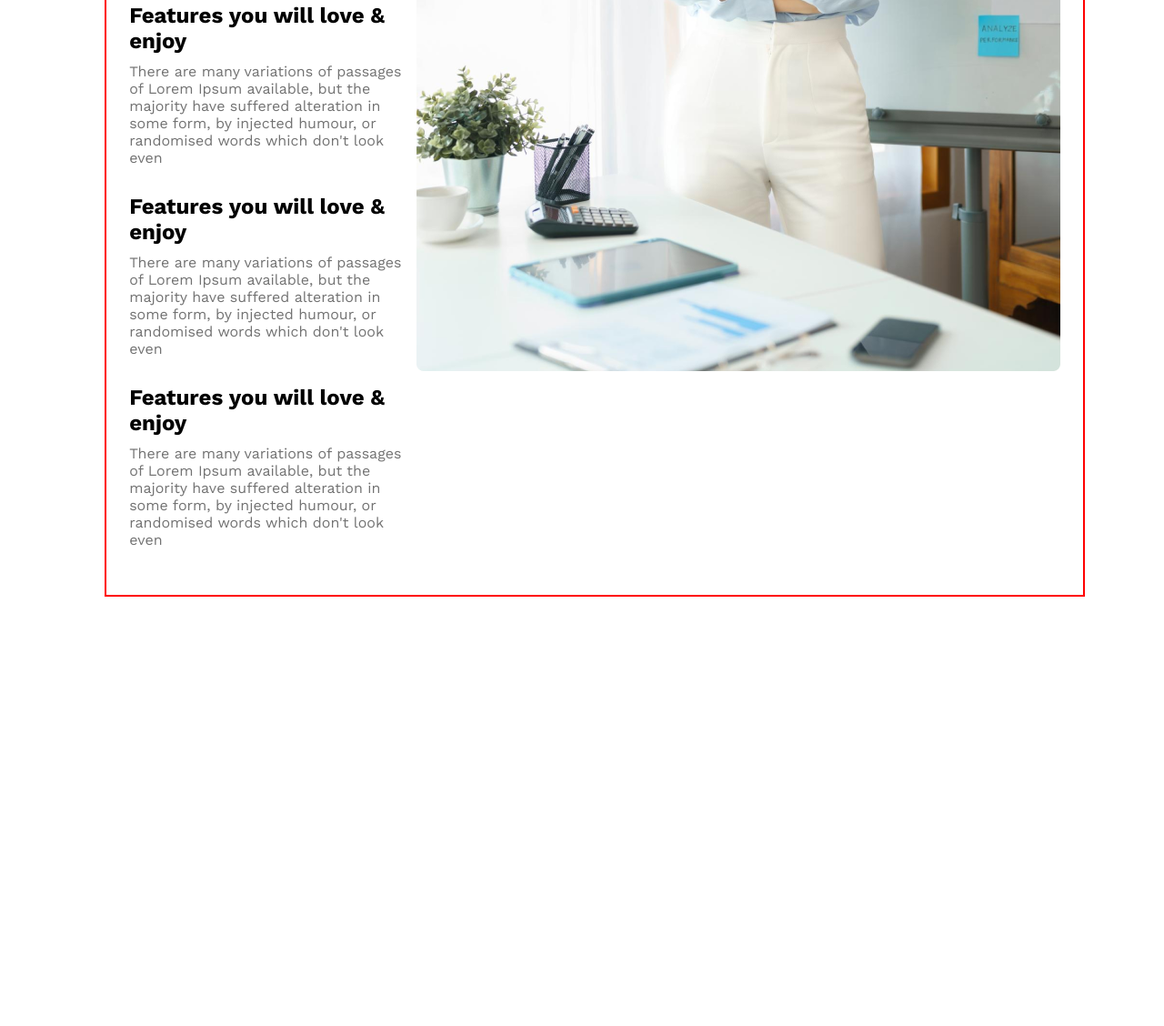
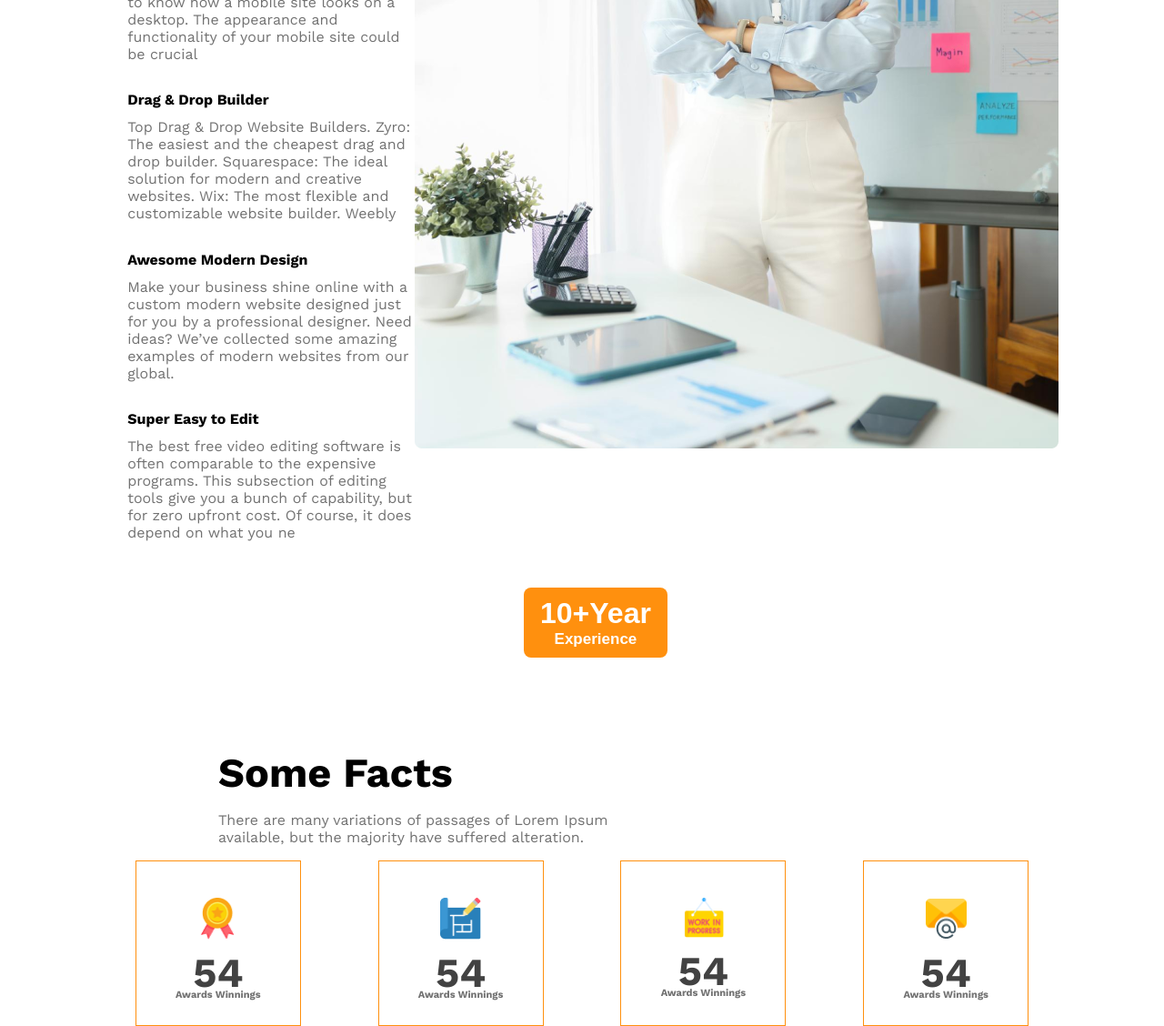
Before and after one commit to sabbirjiinat/g3-architects-assignment-repo, a plain HTML site: page index.html in a window 1280 px wide. Shown: the part 1602-2730 px from the top of the page at 91% size. Before the commit the page ends 2258 px from the top, so only its background shows below. Drawn offline with nearby package versions, Linux system fonts and the light colour scheme.

Commit message:
5 commit

```diff
--- a/index.html
+++ b/index.html
@@ -87,28 +87,32 @@
             <div class="product-design-container">
             <div class="products-designs">
                 <div class="products-design">
-                    <h1 class="product-title product-main-title">Features you will love & enjoy</h1>
-                    <p class="product-info">There are many variations of passages of Lorem Ipsum available, but the majority have suffered alteration in some form, by injected humour, or randomised words which don't look even</p>
+                    <h4 class="product-title product-main-title">Features you will love & enjoy</h4>
+                    <p class="product-info">We all love looking at houses, right? I mean that’s why you’re here. It’s fun to see what other people come up with in the hopes that maybe, just maybe, we can steal that style. Even if you can’t it’s still fun to say you’re going to do it</p>
                 </div>
 
                 <div class="products-design">
-                    <h1 class="product-title">Features you will love & enjoy</h1>
-                    <p class="product-info">There are many variations of passages of Lorem Ipsum available, but the majority have suffered alteration in some form, by injected humour, or randomised words which don't look even</p>
+                    <h4 class="product-title">Dexktop & Mobile Version</h4>
+                    <p class="product-info">If you’re a web developer or own an online business, you might be curious to know how a mobile site looks on a desktop. The appearance and functionality of your mobile site could be crucial
+
+                    </p>
                 </div>
 
                 <div class="products-design">
-                    <h1 class="product-title">Features you will love & enjoy</h1>
-                    <p class="product-info">There are many variations of passages of Lorem Ipsum available, but the majority have suffered alteration in some form, by injected humour, or randomised words which don't look even</p>
+                    <h4 class="product-title">Drag & Drop Builder</h4>
+                    <p class="product-info">Top Drag & Drop Website Builders. Zyro: The easiest and the cheapest drag and drop builder. Squarespace: The ideal solution for modern and creative websites. Wix: The most flexible and customizable website builder. Weebly</p>
                 </div>
 
                 <div class="products-design">
-                    <h1 class="product-title">Features you will love & enjoy</h1>
-                    <p class="product-info">There are many variations of passages of Lorem Ipsum available, but the majority have suffered alteration in some form, by injected humour, or randomised words which don't look even</p>
+                    <h4 class="product-title">Awesome Modern Design</h4>
+                    <p class="product-info">Make your business shine online with a custom modern website designed just for you by a professional designer. Need ideas? We’ve collected some amazing examples of modern websites from our global.</p>
                 </div>
 
                 <div class="products-design">
-                    <h1 class="product-title">Features you will love & enjoy</h1>
-                    <p class="product-info">There are many variations of passages of Lorem Ipsum available, but the majority have suffered alteration in some form, by injected humour, or randomised words which don't look even</p>
+                    <h4 class="product-title">Super Easy to Edit</h4>
+                    <p class="product-info">The best free video editing software is often comparable to the expensive programs. This subsection of editing tools give you a bunch of capability, but for zero upfront cost. Of course, it does depend on what you ne
+
+                    </p>
                 </div>
 
 
@@ -119,6 +123,41 @@
         </div>
 
         </section>
+        <div class="experience-btn">
+            <button class="primary-btn"><span class="experience-year">10+Year</span>
+               <br> Experience</button>
+        </div>
+
+        <div class="some-fact">
+            <h1 class="fact-title">Some Facts</h1>
+            <p class="fact-detail">There are many variations of passages of Lorem Ipsum available, but the majority have suffered alteration.</p>
+        </div>
+
+        <div class="work-with-experience-container">
+            <div class="work-with-experience">
+                <div class="work">
+                    <img src="./images/icons/ribon.png" alt="">
+                    <h1 class="work-count">54</h1>
+                    <p class="work-info">Awards Winnings</p>
+                </div>
+                <div class="work">
+                    <img src="./images/icons/projects.png" alt="">
+                    <h1 class="work-count">54</h1>
+                    <p class="work-info">Awards Winnings</p>
+                </div>
+                <div class="work">
+                    <img src="./images/icons/customers.png" alt="">
+                    <h1 class="work-count">54</h1>
+                    <p class="work-info">Awards Winnings</p>
+                </div>
+                <div class="work">
+                    <img src="./images/icons/email.png" alt="">
+                    <h1 class="work-count">54</h1>
+                    <p class="work-info">Awards Winnings</p>
+                </div>
+            </div>
+
+        </div>
     </main>
 
 
--- a/style.css
+++ b/style.css
@@ -92,9 +92,9 @@ body {
 .primary-btn {
     background-color: var(--golden-color);
     border-radius: 8px;
-    padding: 20px 25px;
+    padding: 10px 18px;
     font-weight: 600;
-    font-size: 20px;
+    font-size: 17px;
     color: #FFFFFF;
     border: none;
     position: relative;
@@ -140,26 +140,38 @@ body {
 
 /* -----------------------------
              quick list of our feature
-             ------------------------------*/
+ ------------------------------*/
 
-.product-section{
+
+
+
+/* -------------------------------
+             product feture
+--------------------------------- */
+
+.product-section {
     width: 100%;
-    margin-top: 20px;
+    margin-top: 130px;
 }
+
+
+
 
 .product-design-container {
     width: 80%;
     display: flex;
-    border: 2px solid red;
     position: relative;
     left: 9%;
     padding: 25px;
 
 }
 
+.products-design {}
+
 .product-main-title {
     font-weight: 700;
     font-size: 45px;
+
 
 
 
@@ -174,3 +186,91 @@ body {
     position: relative;
     bottom: 10px;
 }
+
+
+
+.experience-year {
+    font-size: 2rem;
+
+
+}
+
+
+
+/* some fact style  */
+
+.some-fact {
+    width: 450px;
+    position: relative;
+    left: 240px;
+    margin-top: 100px;
+}
+
+.fact-title {
+    font-weight: 700;
+    font-size: 45px;
+    position: relative;
+    margin-bottom: 10px;
+
+}
+
+
+.fact-detail {
+    color: #727272;
+    font-weight: 400;
+    font-size: 16px;
+}
+
+
+
+
+/* --------------------------
+work-with-experience-container
+------------------------------ */
+
+.work-with-experience-container{
+    width: 90%;
+    margin: auto;
+}
+.work-with-experience{
+    display: flex;
+    justify-content: space-evenly;
+}
+
+.work {
+    border: 1px solid var(--golden-color);
+    width: 100px;
+    height: 100px;
+    display: flex;
+    flex-direction: column;
+    align-items: center;
+    padding: 40px;
+
+}
+
+.work img {
+    width: 45.22px;
+    height: 45.22px;
+}
+
+
+.work h1 {
+    height: fit-content;
+    position: relative;
+    bottom: 20px;
+}
+
+.work-count {
+    color: #424242;
+    font-weight: 600;
+    font-size: 45px;
+}
+
+.work-info {
+    color: #727272;
+    font-weight: 600;
+    font-size: 11px;
+    position: relative;
+    bottom: 70px;
+
+}
```
